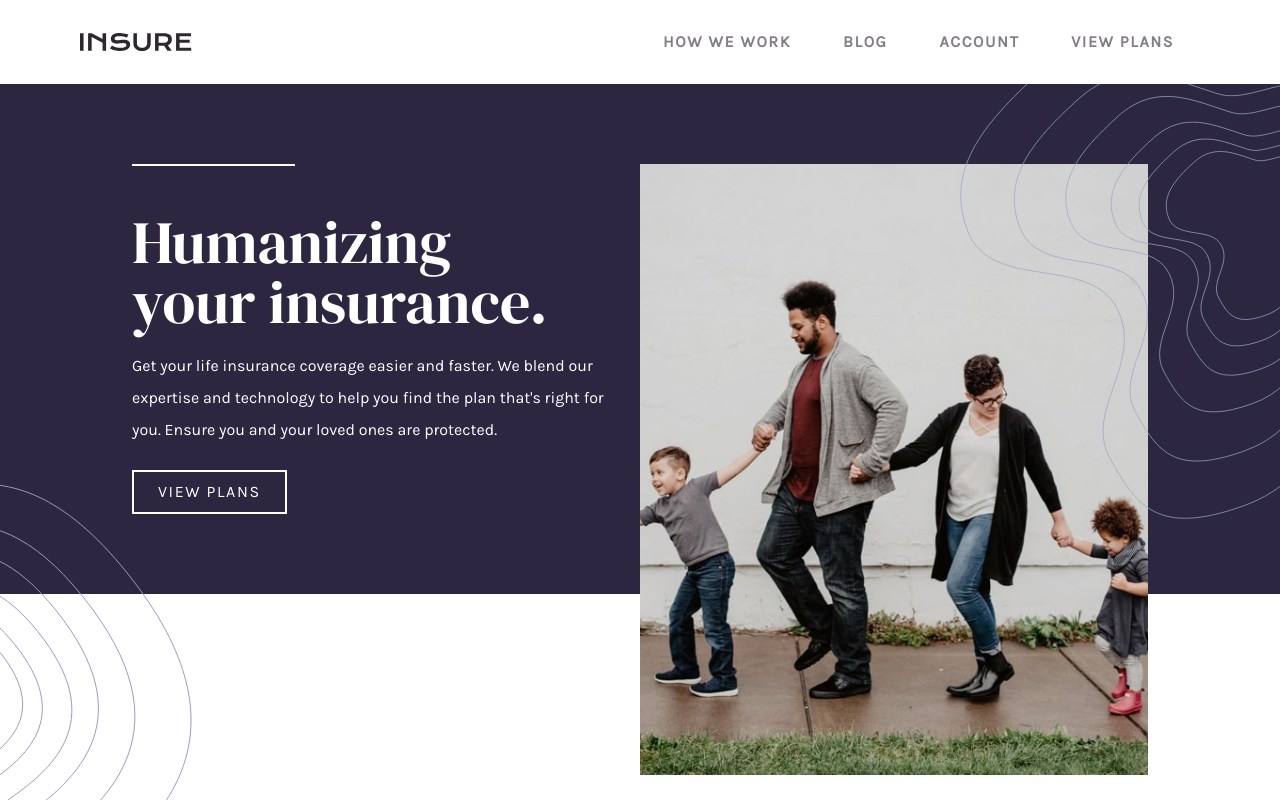
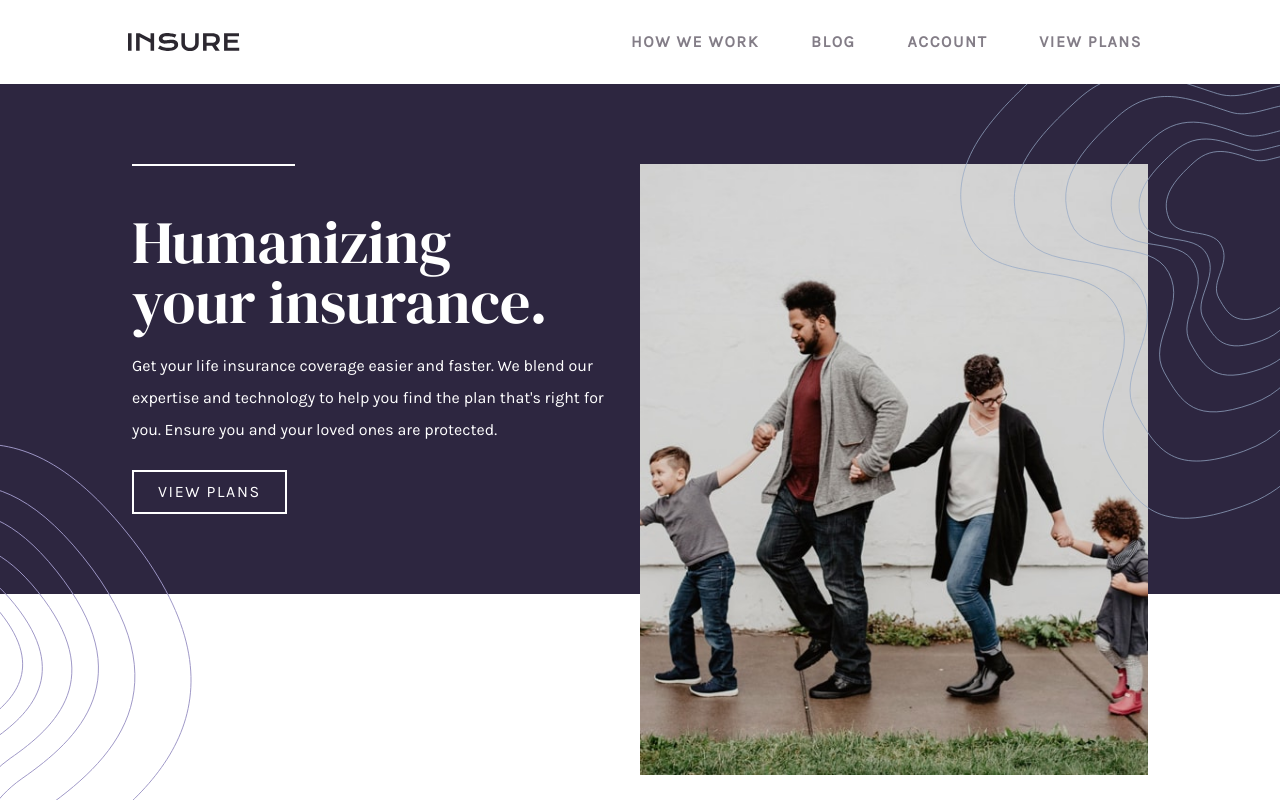
Before and after one commit to Csabooo/16-Insure-landing-page-react, a React (Create React App) app: page / in a window 1280 px wide. Shown: the top 800 px of the page. Built offline with nearby package versions, Linux system fonts and the light colour scheme.

Commit message:
desktop version fixed 3.0

```diff
--- a/src/App.js
+++ b/src/App.js
@@ -7,7 +7,7 @@ import Attribution from "./components/Attribution";
 
 function App() {
   return (
-    <div className="flex flex-col mx-auto">
+    <div className="flex flex-col mx-auto overflow-hidden ">
       <Header />
       <Main />
       <Footer className="xl:mx-auto" />
--- a/src/components/Header.js
+++ b/src/components/Header.js
@@ -53,7 +53,7 @@ function Header() {
             </g>
           </svg>
         </button>
-        <div className="block w-screen absolute hamburgerMenuList top-[70px] left-0 pb-64 z-40 ">
+        <div className="block w-screen absolute hamburgerMenuList top-[70px] left-0 pb-64 z-30 ">
           <ul>
             <li>
               <button>HOW WE WORK</button>
@@ -101,8 +101,8 @@ function Header() {
       </div>
       {/*       ------------------------------------NAV DESKTOP----------------------------------------------------------
        */}
-      <div className="hidden justify-between py-5 xl:flex xl:flex-row xl:mx-auto px-20">
-        <div className="flex flex-col justify-center">
+      <div className="hidden justify-between py-5 xl:flex xl:flex-row xl:mx-auto px-28">
+        <div className="flex flex-col justify-center ml-4">
           <svg
             className="mb-0"
             xmlns="http://www.w3.org/2000/svg"
--- a/src/components/Main.js
+++ b/src/components/Main.js
@@ -11,7 +11,7 @@ import pattern_how_we_work_desktop from "../images/bg-pattern-how-we-work-deskto
 function Main() {
   return (
     <div className="text-center mx-auto xl:mx-auto xl:w-screen ">
-      <div className="xl:purple xl:relative xl:mx-auto">
+      <div className="xl:purple xl:relative xl:mx-auto ">
         <img
           className="mx-auto w-full xl:hidden"
           src={image_intro}
@@ -42,13 +42,13 @@ function Main() {
         </div>
 
         {/* --------------Humanizing your insurance DESKTOP------------------------------------------- */}
-        <div className="hidden purple mx-auto xl:flex xl:mx-auto xl:px-28">
+        <div className="hidden purple mx-auto xl:flex xl:px-28">
           <img
             className="absolute right-0 top-0 z-20 xl:max-w-[25%]"
             src={pattern_intro_right_desktop}
             alt="pattern_intro_right_desktop"></img>
           <img
-            className="absolute left-0 top-[400px] z-20 xl:max-w-[15%]"
+            className="absolute left-0 top-[360px] z-20 xl:max-w-[15%]"
             src={pattern_intro_left_desktop}
             alt="pattern_intro_left_desktop"></img>
           <div className="flex flex-row relative mx-auto pb-0">
```
